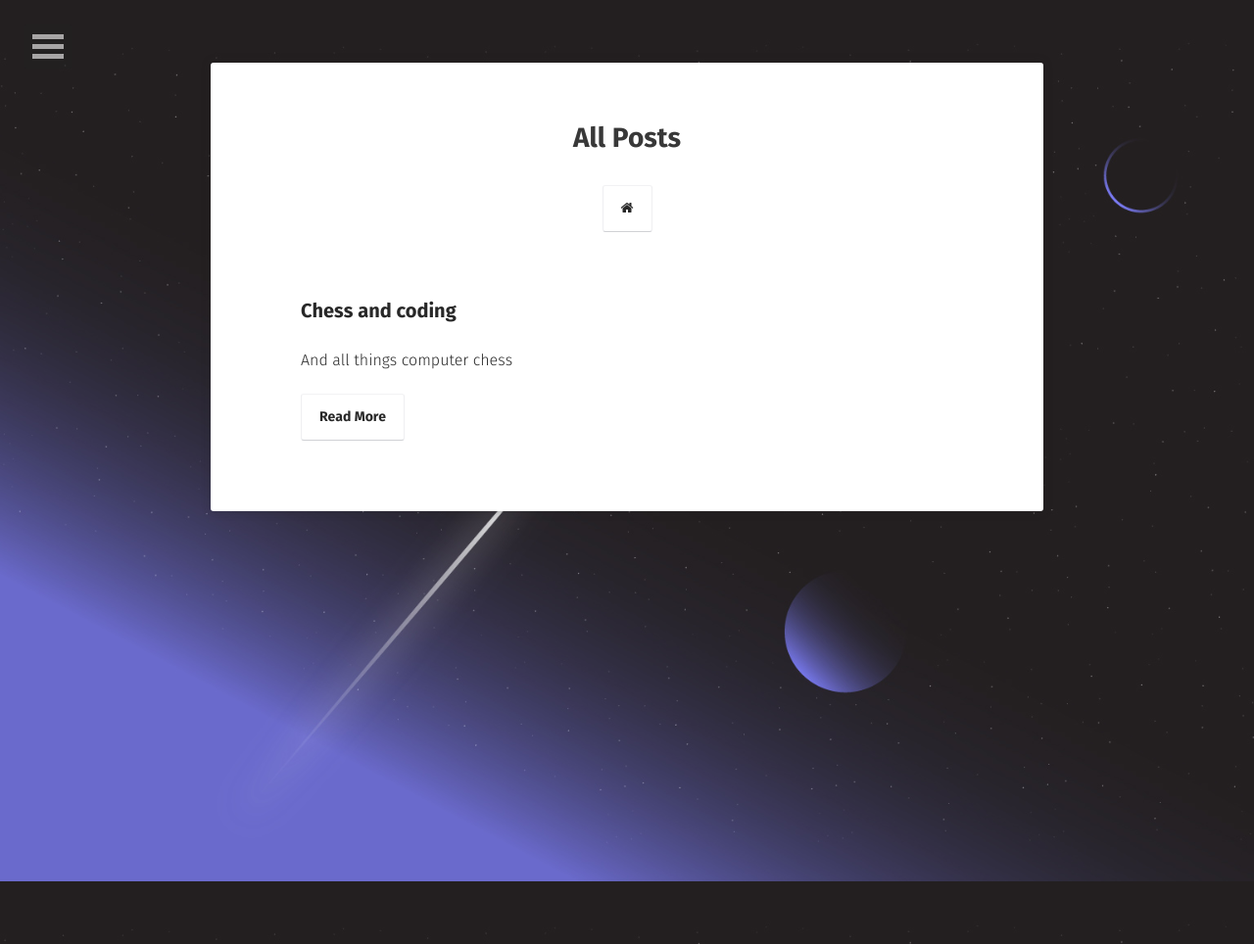
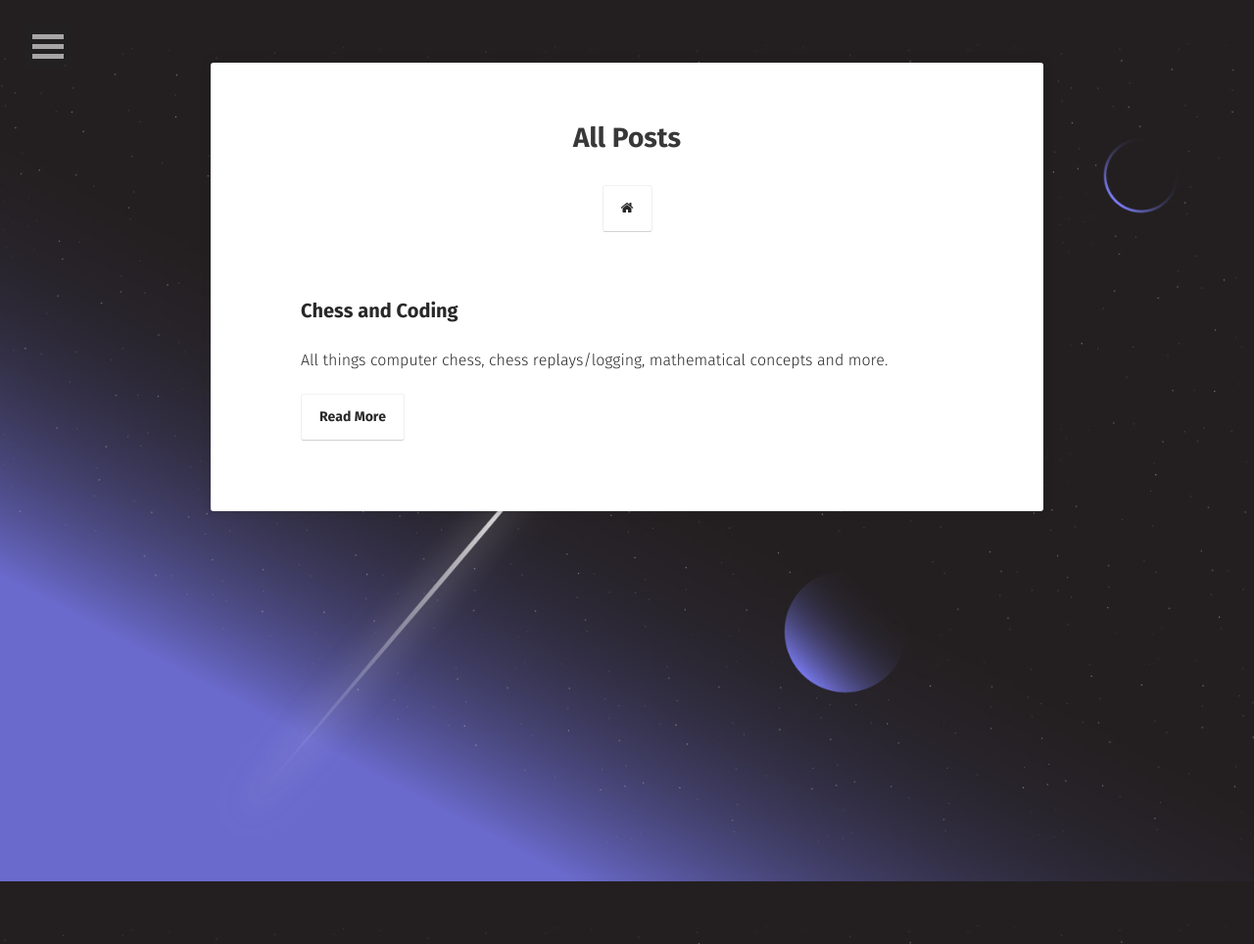
Before and after one commit to yamozha/yamozha.github.io, a Jekyll site: the page built from posts/index.md, in a window 1280 px wide. Shown: the whole page at 98% size. Built offline with Jekyll 4.4.1, drawn with Linux system fonts in a browser that asks for light colours; some web fonts are replaced.

Commit message:
Update 2020-11-18-chess-and-coding.md

```diff
--- a/_posts/2020-11-18-chess-and-coding.md
+++ b/_posts/2020-11-18-chess-and-coding.md
@@ -1,8 +1,8 @@
 ---
 layout: post
-title:  "Chess and coding"
+title:  "Chess and Coding"
 date:   2020-11-18
-excerpt: "And all things computer chess"
+excerpt: "All things computer chess, chess replays/logging, mathematical concepts and more."
 feature: https://yamozha.xyz/assets/img/posts/chess_coding.png
 tag:
 - coding
```
